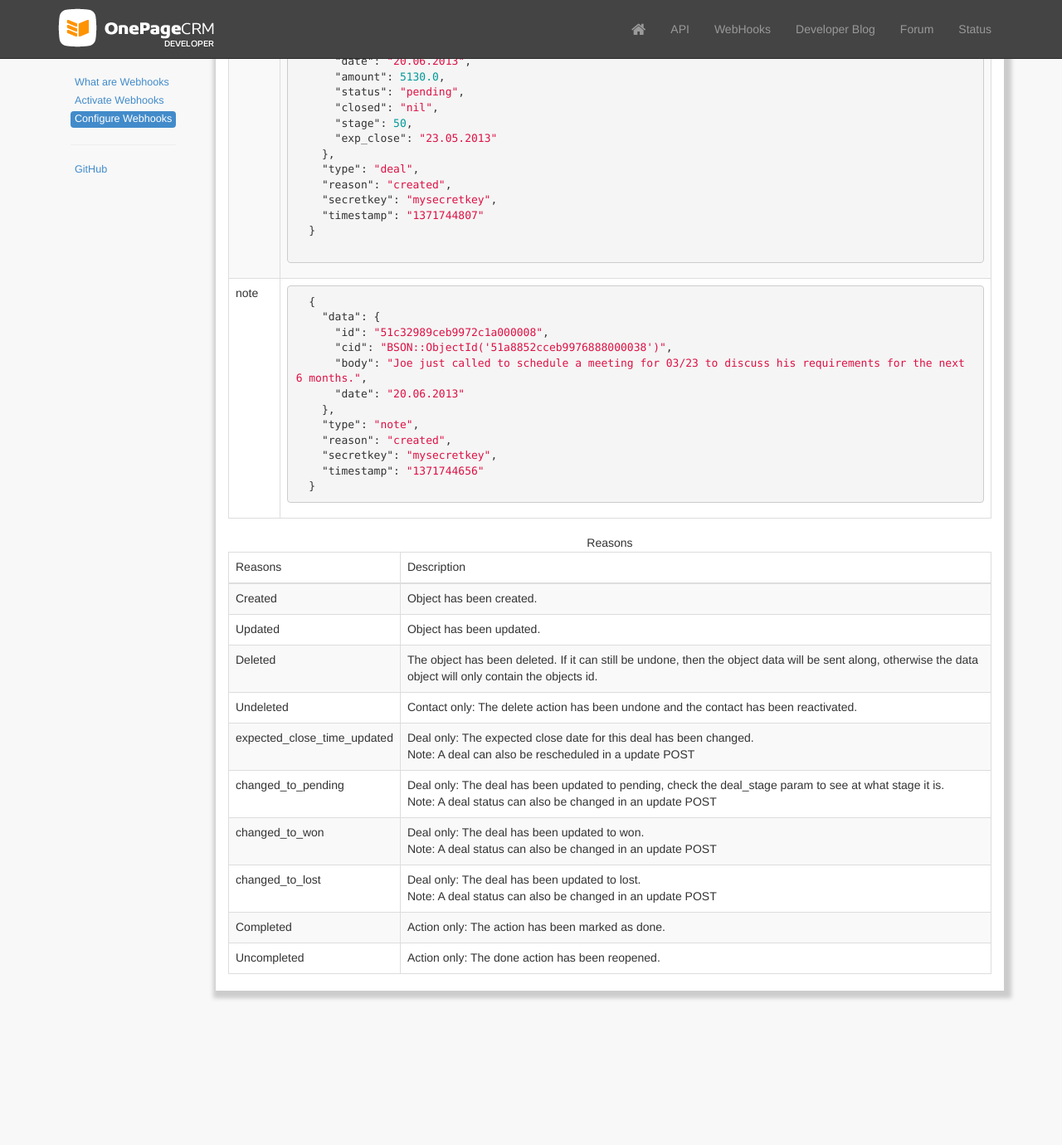
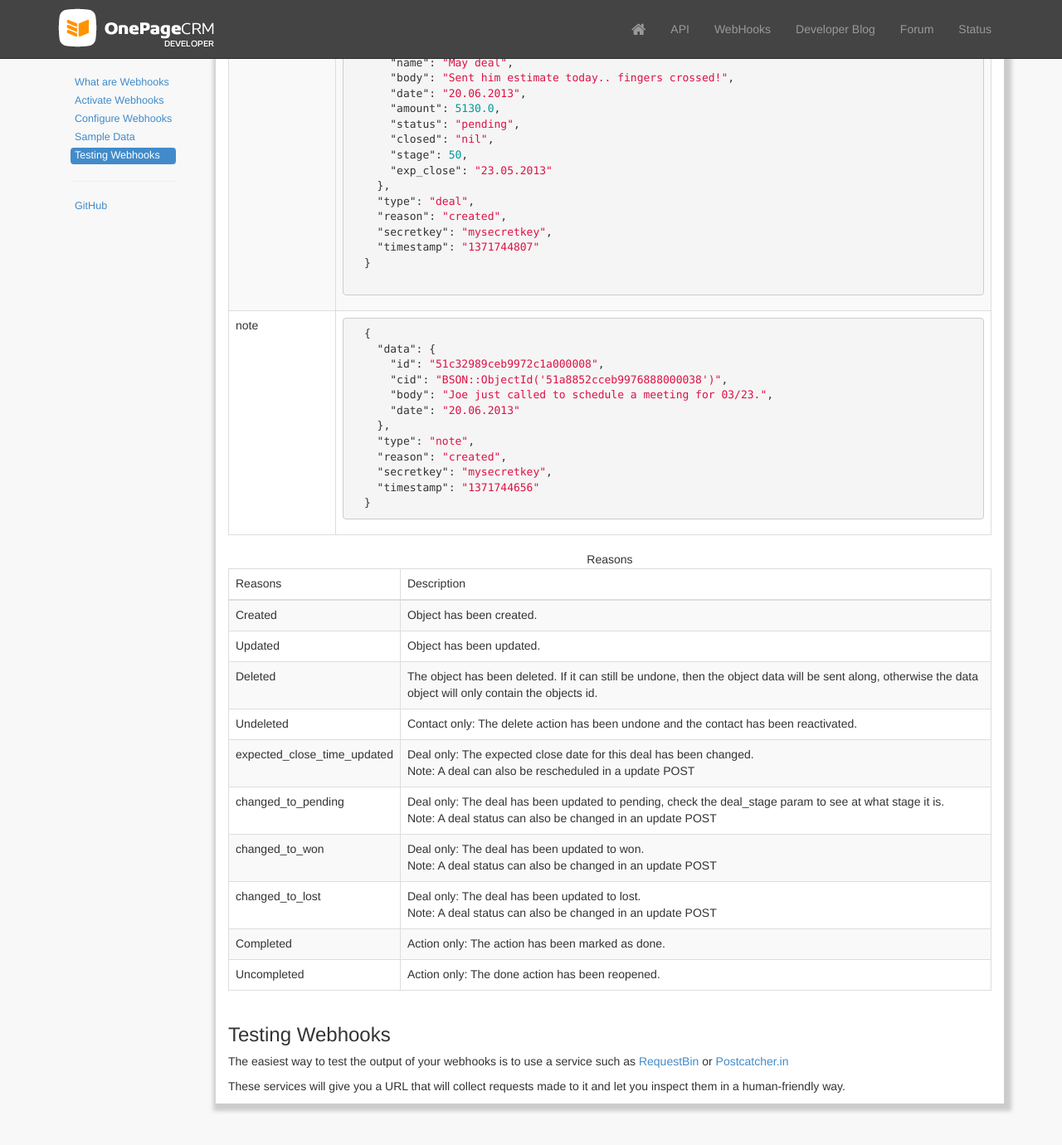
Before and after one commit to OnePageCRM/OnePageCRM.github.io, a Jekyll site: the page built from webhooks/index.html, in a window 1280 px wide and 1400 px high, scrolled down 1952 px. Shown: the top 1380 px of the window at 83% size. Built offline with Jekyll 4.4.1, drawn with Linux system fonts in a browser that asks for light colours; nearby versions of some CDN libraries; Markdown is read by kramdown in place of the engine named in the settings; before the commit the page ends 3216 px from its top, so only the background shows below that; some of the changed text lies outside the part shown.

Commit message:
cleaned up webhooks page a lot

```diff
--- a/_includes/webhook_navigation.html
+++ b/_includes/webhook_navigation.html
@@ -9,8 +9,14 @@
         <li>
             <a href="#configure">Configure Webhooks</a>
         </li>
+        <li>
+            <a href="#sampledata">Sample Data </a>
+        </li>
+        <li>
+            <a href="#testing">Testing Webhooks</a>
+        </li>
 
-            <hr></hr>
+        <hr></hr>
         <li>
             <a target="blank" href="https://github.com/OnePageCRM">GitHub</a>
         </li>
--- a/webhooks/index.html
+++ b/webhooks/index.html
@@ -13,8 +13,10 @@
 <h3 id="configure" class="top-padding">Configure your application</h3>
 <p>Now that we send Webhooks you can configure your server to react to the different types of data which we send. We send POSTs whose params contain the following data: a type, reason, secretkey and the data which has been updated.</p>
 <div class="overview">
-  <p class="overview-title">Note:</p>
-  <p class="overview-content" style="margin:0;padding:0"> the data object will be empty if the object which was changed has been permanently deleted.</p>
+  <div class="alert alert-info">
+  <strong>Note:</strong>
+  the data object will be empty if the object which was changed has been permanently deleted.
+  </div>
 </div>
 
 <table class="table table-striped table-bordered">
@@ -54,11 +56,11 @@
   </tbody>
 </table>
 
+<h3 id="sampledata"  class="top-padding">Sample Data</h3>
 <table class="table table-striped table-bordered">
-  <caption>Types</caption>
   <thead>
     <tr>
-      <td>type</td>
+      <td>Request Type</td>
       <td>Sample Data (json formatted)</td>
     </tr>
   </thead>
@@ -158,7 +160,7 @@
     "data": {
       "id": "51c32989ceb9972c1a000008",
       "cid": "BSON::ObjectId('51a8852cceb9976888000038')",
-      "body": "Joe just called to schedule a meeting for 03/23 to discuss his requirements for the next 6 months.",
+      "body": "Joe just called to schedule a meeting for 03/23.",
       "date": "20.06.2013"
     },
     "type": "note",
@@ -168,7 +170,6 @@
   }
 {% endhighlight %}
   </td>
-}
 </tr>
 </tbody>
 </table>
@@ -245,6 +246,18 @@
 </table>
 
 
+<h3 id="testing" class="top-padding">Testing Webhooks</h3>
+
+<p>
+  The easiest way to test the output of your webhooks is to use a service such as <a href="http://requestb.in">RequestBin</a> or <a href="http://postcatcher.in">Postcatcher.in</a>
+</p>
+
+<p>
+  These services will give you a URL that will collect requests made to it and let you inspect them in a human-friendly way.
+</p>
+
+
+
 </div>
 
 <script>
```
